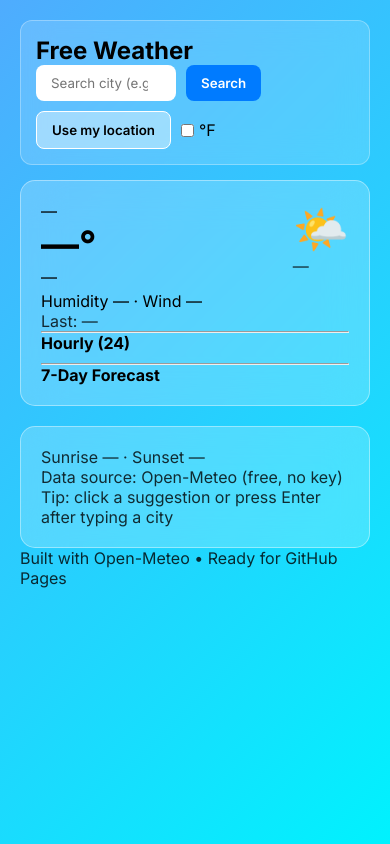
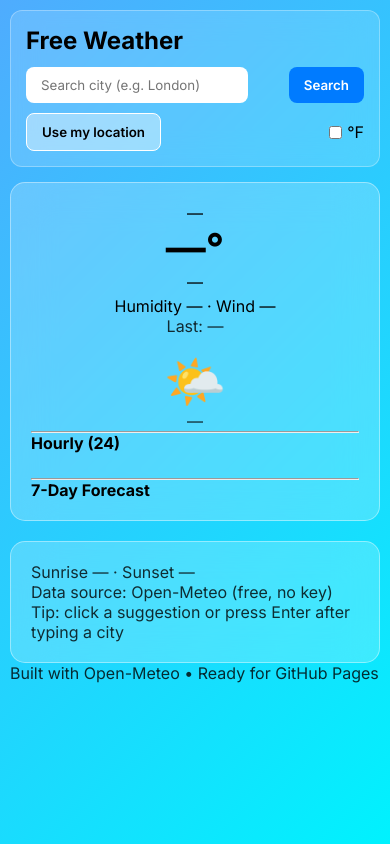
Before and after one commit to nitindantani/weather, a plain HTML site: page index.html in a window 390 px wide. Drawn offline with Linux system fonts and the light colour scheme.

Commit message:
updated code

```diff
--- a/style.css
+++ b/style.css
@@ -8,7 +8,7 @@
 body {
   background: linear-gradient(135deg, #4facfe, #00f2fe);
   min-height: 100vh;
-  padding: 20px;
+  padding: 15px;
   display: flex;
   justify-content: center;
 }
@@ -29,6 +29,7 @@ body {
   border-radius: 12px;
   margin-bottom: 15px;
   border: 1px solid rgba(255,255,255,0.3);
+  gap: 10px;
 }
 
 .brand {
@@ -104,6 +105,8 @@ body {
 .current {
   display: flex;
   justify-content: space-between;
+  flex-wrap: wrap;
+  gap: 15px;
 }
 
 .temp {
@@ -129,7 +132,7 @@ body {
   display: flex;
   overflow-x: auto;
   gap: 15px;
-  padding-bottom: 10px;
+  padding: 5px 5px 15px 5px;
 }
 
 .hour {
@@ -175,21 +178,64 @@ body {
   background: #eee;
 }
 
-/* Responsive */
+/* ---------------------------- */
+/*        MOBILE FIXES          */
+/* ---------------------------- */
+
 @media (max-width: 768px) {
+
+  body {
+    padding: 10px;
+  }
+
+  .topbar {
+    flex-direction: column;
+    align-items: flex-start;
+    gap: 12px;
+  }
+
+  .controls {
+    width: 100%;
+    justify-content: space-between;
+  }
+
+  #q {
+    width: 100%;
+  }
+
   .container {
     flex-direction: column;
   }
 
-  #q {
-    width: 140px;
+  .left, .right {
+    width: 100%;
+  }
+
+  .temp {
+    font-size: 40px;
   }
 
   .icon {
-    font-size: 45px;
+    font-size: 50px;
   }
 
-  .temp {
-    font-size: 38px;
+  .current {
+    flex-direction: column;
+    text-align: center;
+  }
+
+  .current-right {
+    display: flex;
+    flex-direction: column;
+    align-items: center;
+  }
+
+  .hourly {
+    gap: 12px;
+    padding-bottom: 20px;
+  }
+
+  .day {
+    font-size: 14px;
   }
 }
```
Also changed, not shown: index.html (line endings or trailing spaces).
